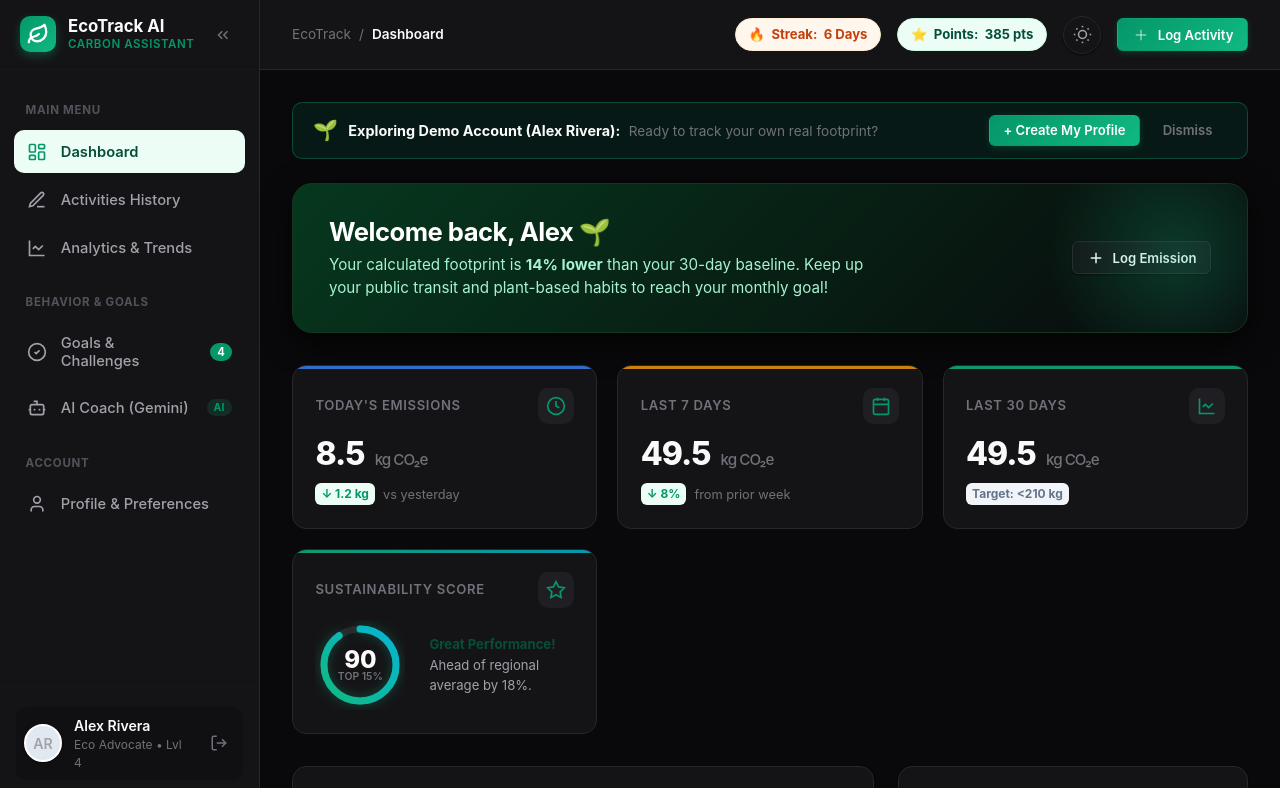
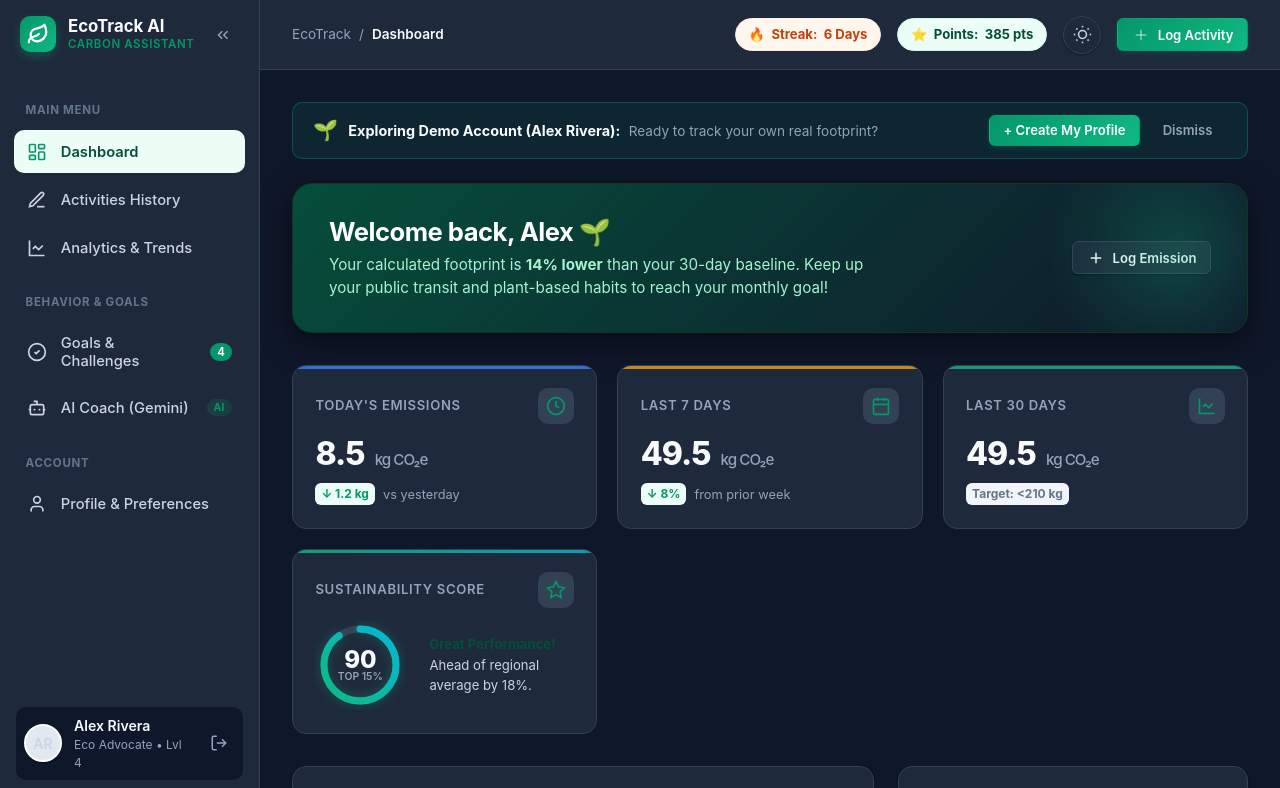
Before and after one commit to SuyashBorse/Intelligent-Sustainability-Assistant-and-Carbon-Tracker, a website built with Vite: page frontend/dashboard.html in a window 1280 px wide. Both pictures are taken after a click on the button 1082 px from the left and 34 px from the top of the page. Shown: the top 788 px of the page. Built offline with nearby package versions, Linux system fonts and the light colour scheme.

Commit message:
style: soften dark mode with slate gray palette
Updated the dark theme across the application from deep obsidian blacks to a modern slate gray palette. This improves readability and provides a less harsh, premium dark mode experience.

```diff
--- a/frontend/css/components.css
+++ b/frontend/css/components.css
@@ -737,7 +737,7 @@
    Dark Mode Component Refinements
    ========================================================================== */
 [data-theme="dark"] .score-bg-ring {
-  stroke: #27272a;
+  stroke: var(--surface-hover);
 }
 
 [data-theme="dark"] .modal-box {
--- a/frontend/css/main.css
+++ b/frontend/css/main.css
@@ -85,42 +85,42 @@
    Dark Theme Palette — Activated via [data-theme="dark"] on <html>
    ========================================================================== */
 [data-theme="dark"] {
-  /* True Neutral Deep Obsidian Palette (Zero blue tint) */
-  --bg-app: #09090b;
-  --bg-main: #09090b;
-  --surface: #141417;
-  --surface-hover: #1f1f23;
-  --surface-alt: #101013;
-  --border: #27272a;
-  --border-light: #18181b;
+  /* Modern Slate Dark Palette (Lighter, easier on the eyes) */
+  --bg-app: #0f172a;
+  --bg-main: #0f172a;
+  --surface: #1e293b;
+  --surface-hover: #334155;
+  --surface-alt: #0f172a;
+  --border: #334155;
+  --border-light: #1e293b;
   --border-focus: #10b981;
 
   /* Crisp Neutral Typography */
-  --text-main: #fafafa;
-  --text-secondary: #a1a1aa;
-  --text-muted: #71717a;
-  --text-subtle: #52525b;
-  --text-inverse: #09090b;
+  --text-main: #f8fafc;
+  --text-secondary: #cbd5e1;
+  --text-muted: #94a3b8;
+  --text-subtle: #64748b;
+  --text-inverse: #0f172a;
 
   /* Category Identity Colors in Dark Mode */
-  --cat-transport-bg: rgba(59, 130, 246, 0.12);
-  --cat-energy-bg: rgba(245, 158, 11, 0.12);
-  --cat-food-bg: rgba(16, 185, 129, 0.12);
-  --cat-water-bg: rgba(6, 182, 212, 0.12);
-  --cat-shopping-bg: rgba(139, 92, 246, 0.12);
+  --cat-transport-bg: rgba(59, 130, 246, 0.15);
+  --cat-energy-bg: rgba(245, 158, 11, 0.15);
+  --cat-food-bg: rgba(16, 185, 129, 0.15);
+  --cat-water-bg: rgba(6, 182, 212, 0.15);
+  --cat-shopping-bg: rgba(139, 92, 246, 0.15);
 
   /* Semantic Feedback */
-  --success-bg: rgba(16, 185, 129, 0.12);
-  --warning-bg: rgba(245, 158, 11, 0.12);
-  --danger-bg: rgba(239, 68, 68, 0.12);
-  --info-bg: rgba(59, 130, 246, 0.12);
+  --success-bg: rgba(16, 185, 129, 0.15);
+  --warning-bg: rgba(245, 158, 11, 0.15);
+  --danger-bg: rgba(239, 68, 68, 0.15);
+  --info-bg: rgba(59, 130, 246, 0.15);
 
   /* Dark Mode Elevations & Shadows */
-  --shadow-xs: 0 1px 2px 0 rgba(0, 0, 0, 0.7);
-  --shadow-sm: 0 2px 4px 0 rgba(0, 0, 0, 0.6), 0 1px 2px -1px rgba(0, 0, 0, 0.5);
-  --shadow-md: 0 4px 8px -1px rgba(0, 0, 0, 0.7), 0 2px 4px -2px rgba(0, 0, 0, 0.6);
-  --shadow-lg: 0 10px 20px -3px rgba(0, 0, 0, 0.8), 0 4px 6px -4px rgba(0, 0, 0, 0.6);
-  --shadow-xl: 0 20px 30px -5px rgba(0, 0, 0, 0.9);
+  --shadow-xs: 0 1px 2px 0 rgba(0, 0, 0, 0.4);
+  --shadow-sm: 0 2px 4px 0 rgba(0, 0, 0, 0.4), 0 1px 2px -1px rgba(0, 0, 0, 0.3);
+  --shadow-md: 0 4px 8px -1px rgba(0, 0, 0, 0.4), 0 2px 4px -2px rgba(0, 0, 0, 0.3);
+  --shadow-lg: 0 10px 20px -3px rgba(0, 0, 0, 0.5), 0 4px 6px -4px rgba(0, 0, 0, 0.4);
+  --shadow-xl: 0 20px 30px -5px rgba(0, 0, 0, 0.6);
   --shadow-glow: 0 0 25px rgba(16, 185, 129, 0.22);
 }
 
--- a/frontend/css/pages.css
+++ b/frontend/css/pages.css
@@ -242,7 +242,7 @@
 }
 
 [data-theme="dark"] .progress-track {
-  background: #27272a;
+  background: var(--surface-hover);
   box-shadow: inset 0 1px 2px rgba(0, 0, 0, 0.35);
 }
 
@@ -303,7 +303,7 @@
 }
 
 [data-theme="dark"] .progress-track-preview {
-  background: #27272a;
+  background: var(--surface-hover);
   box-shadow: inset 0 2px 4px rgba(0, 0, 0, 0.4);
 }
 
@@ -767,9 +767,9 @@
    Dark Mode Page Refinements
    ========================================================================== */
 [data-theme="dark"] .dashboard-banner {
-  background: linear-gradient(135deg, #06381e 0%, #09090b 100%);
+  background: linear-gradient(135deg, #064e3b 0%, #0f172a 100%);
   border: 1px solid #143522;
-  box-shadow: 0 10px 30px rgba(0, 0, 0, 0.7);
+  box-shadow: 0 10px 30px rgba(0, 0, 0, 0.5);
 }
 
 [data-theme="dark"] .goal-card-item {
```
